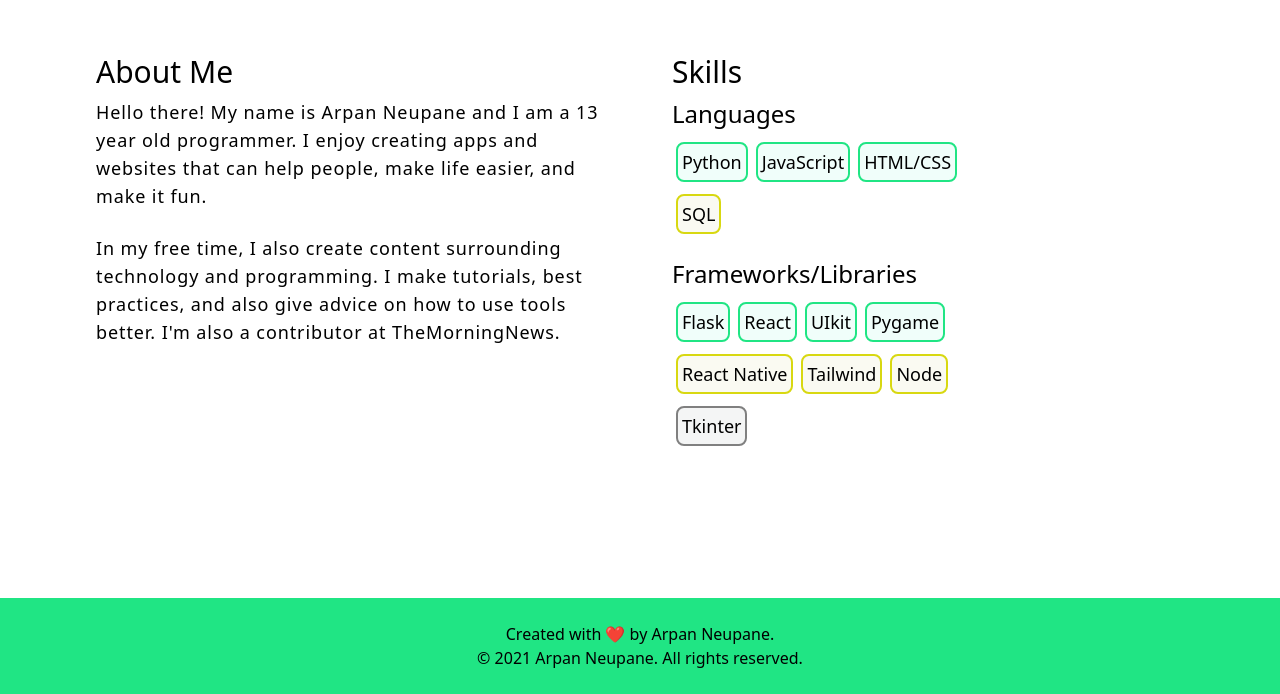
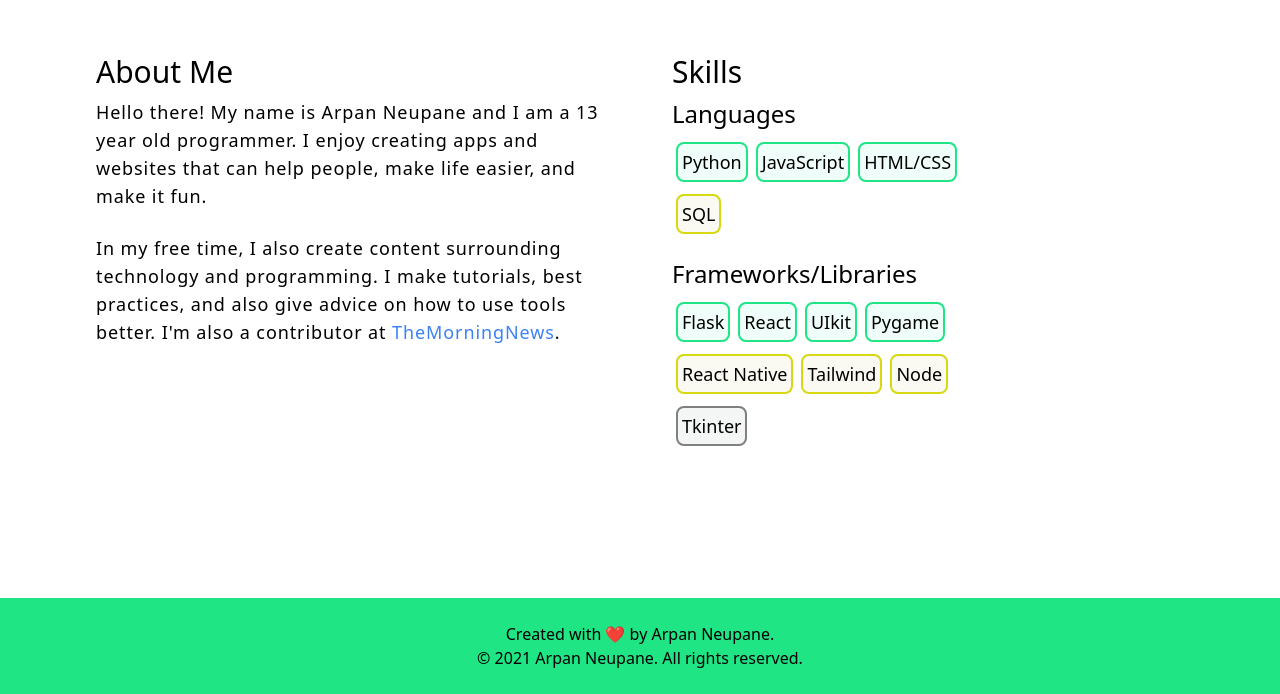
Before and after one commit to arpanneupane19/website-v4, a React (Create React App) app: page / in a window 1280 px wide. Shown: the part 906-1600 px from the top of the page. Built offline with nearby package versions, Linux system fonts and the light colour scheme.

Commit message:
added color for <a> tag

```diff
--- a/src/components/Home.css
+++ b/src/components/Home.css
@@ -8,6 +8,10 @@ html {
 
 #about {
   min-height: 100vh;
+}
+
+.about-info > a {
+  color: #3b82f6;
 }
 
 .proficient {
```
